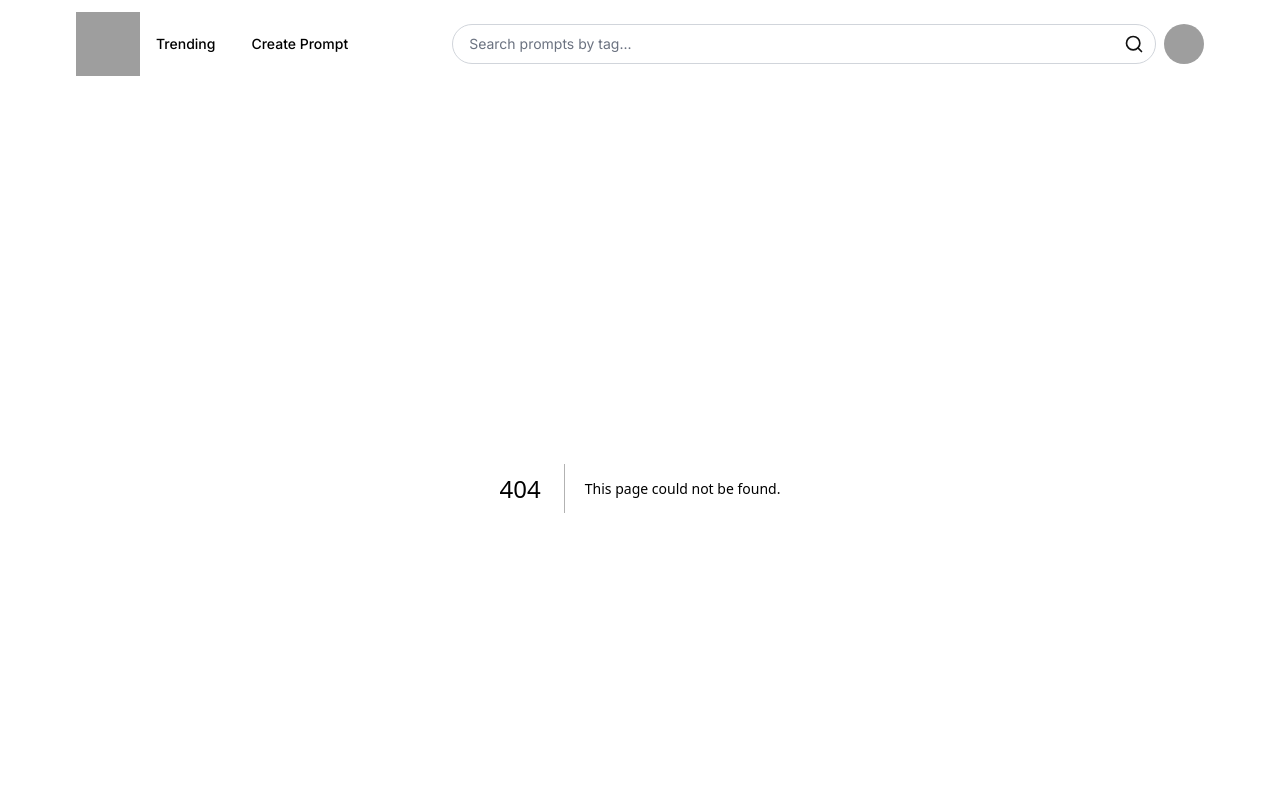
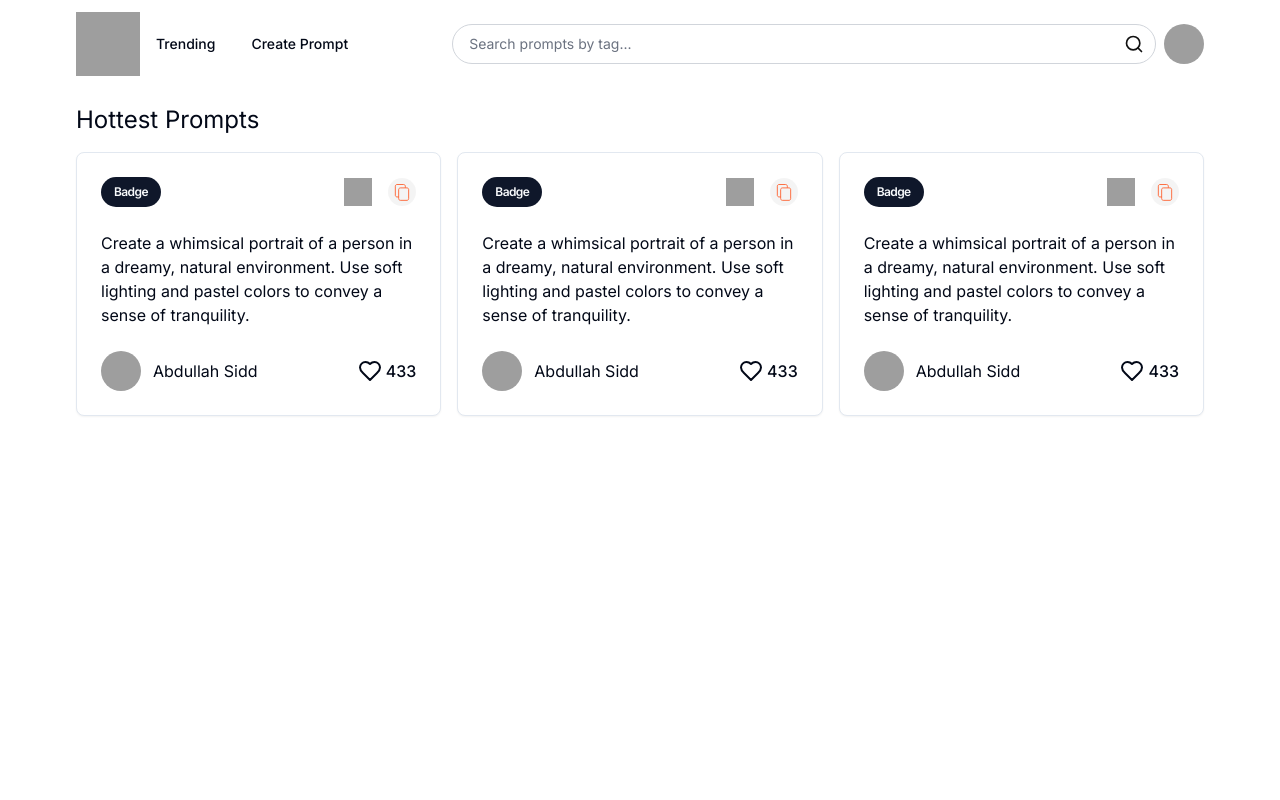
Before and after one commit to Abdullah-SoftDev/web-dev-cody-hackathon, a Next.js app: page /trending in a window 1280 px wide. Before the commit this address had no page. Shown: the top 800 px of the page. Built offline with nearby package versions, Linux system fonts and the light colour scheme; grey boxes are pictures that could not be loaded.

Commit message:
Build the trending page

```diff
--- a/app/components/DropdownMenuDemo.tsx
+++ b/app/components/DropdownMenuDemo.tsx
@@ -34,7 +34,9 @@ export function DropdownMenuDemo() {
         </DropdownMenuGroup>
         <DropdownMenuSeparator />
         <DropdownMenuGroup className="md:hidden flex">
-          <DropdownMenuItem>Trending</DropdownMenuItem>
+          <DropdownMenuItem>
+            <Link href={"/trending"}>Trending</Link>
+            </DropdownMenuItem>
         </DropdownMenuGroup>
         <DropdownMenuGroup className="md:hidden flex">
           <DropdownMenuItem>
--- a/app/components/NavigationMenuDemo.tsx
+++ b/app/components/NavigationMenuDemo.tsx
@@ -23,7 +23,7 @@ export function NavigationMenuDemo() {
         </Link>
         <NavigationMenuList className="w-full pr-20 hidden md:flex">
           <NavigationMenuItem>
-            <Link href="/docs" legacyBehavior passHref>
+            <Link href="/trending" legacyBehavior passHref>
               <NavigationMenuLink className={navigationMenuTriggerStyle()}>
                 Trending
               </NavigationMenuLink>
--- /dev/null
+++ b/app/trending/page.tsx
@@ -0,0 +1,20 @@
+import Promptcard from "../components/Promptcard";
+
+const Page = async () => {
+
+    return (
+        <>
+            <h1 className="text-2xl py-4">Hottest Prompts</h1>
+            <div className="grid grid-cols-1 md:grid-cols-2 lg:grid-cols-3 gap-4">
+                {/* {fetchedPosts.map((post) => (
+            <Promptcard key={post.postId} {...post} />
+          ))} */}
+                <Promptcard />
+                <Promptcard />
+                <Promptcard />
+            </div>
+        </>
+    );
+};
+
+export default Page;
```
